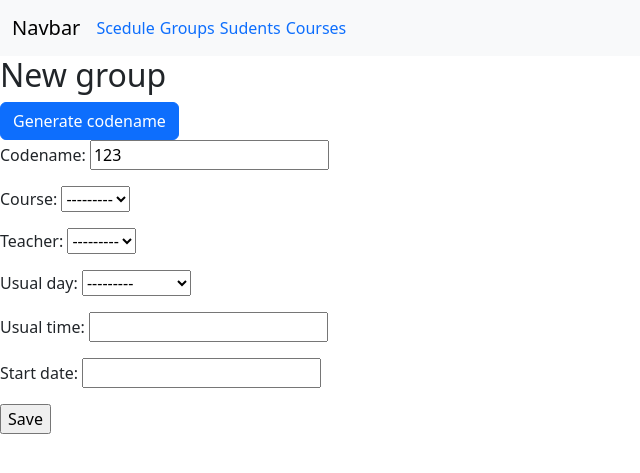
After one commit to M-Pidlisnyi/Learning-Management-System, a Django app: page /group/create/ in a window 1280 px wide. The commit adds this page. Shown: the top 473 px of the page, without its empty margins (0-640 px from the left). Run offline with Django 5.2, Linux system fonts and the light colour scheme; data that the repository does not hold is empty.

Commit message:
added group creation form

```diff
--- /dev/null
+++ b/lmsapp/forms.py
@@ -0,0 +1,9 @@
+from django import forms
+from .models import Group
+
+class GroupForm(forms.ModelForm):
+    codename = forms.CharField(widget=forms.TextInput(), initial="123")
+
+    class Meta:
+        model = Group
+        fields = '__all__'
--- a/lmsapp/models.py
+++ b/lmsapp/models.py
@@ -70,8 +70,8 @@ class Group(models.Model):
     codename   = models.CharField(max_length=50)
     course     = models.ForeignKey(Course, on_delete=models.PROTECT)
     teacher    = models.ForeignKey(Teacher, on_delete=models.PROTECT)
-    usual_day  = models.CharField(max_length=3, choices=DAY_OF_WEEK)
-    usual_time = models.TimeField()
+    usual_day  = models.CharField(max_length=3, choices=DAY_OF_WEEK, null=True, blank=True)
+    usual_time = models.TimeField(null=True, blank=True)
     start_date = models.DateTimeField(null=True, blank=True)
 
     def get_absolute_url(self):
--- a/lmsapp/urls.py
+++ b/lmsapp/urls.py
@@ -3,7 +3,8 @@ from .views import (index, schedule,
                     GroupListView, StudentListView,
                     StudentDetailView, GroupDetailView,
                     CourseDetailView, LessonDetailView,
-                    CourseListView)
+                    CourseListView,
+                    GroupCreateView)
 
 
 urlpatterns = [
@@ -16,5 +17,6 @@ urlpatterns = [
     path("course/<int:pk>", CourseDetailView.as_view(), name="course-detail"),
     path("lesson/<int:pk>", LessonDetailView.as_view(), name="lesson"),
     path("course/", CourseListView.as_view(), name="course-list"),
+    path("group/create/", GroupCreateView.as_view(), name="group-create"),
 
 ]
--- a/lmsapp/views.py
+++ b/lmsapp/views.py
@@ -2,9 +2,10 @@ from datetime import timedelta
 
 from django.shortcuts import render, redirect, get_object_or_404
 from django.http import HttpRequest
-from django.views.generic import ListView, DetailView
+from django.views.generic import ListView, DetailView, CreateView
 
 from .models import Group, Student, Lesson, Course, LessonInstance
+from .forms import GroupForm
 
 def index(req:HttpRequest):
     return render(req, "lmsapp/base.html")
@@ -37,14 +38,24 @@ class GroupDetailView(DetailView):
                 group = group
             )
             lesson_instances.append(instance)
-
-        lesson_instances[0].datetime = group.start_date
-        lesson_instances[0].save()
-        for i in range(1, len(lesson_instances)):
-            lesson_instances[i].datetime = lesson_instances[i-1].datetime + timedelta(days=7)
-            lesson_instances[i].save()
+        if group.start_date is not None:
+            lesson_instances[0].datetime = group.start_date
+            lesson_instances[0].save()
+            for i in range(1, len(lesson_instances)):
+                new_datatime = lesson_instances[i-1].datetime + timedelta(days=7)
+                lesson_instances[i].datetime =  new_datatime
+                lesson_instances[i].save()
 
         return redirect(req.path_info)
+
+class GroupCreateView(CreateView):
+    model = Group
+    form_class = GroupForm
+
+    def get_initial(self):
+        codename = "123"
+        return {"codename":codename}
+
 
 class StudentDetailView(DetailView):
     model = Student
--- /dev/null
+++ b/static/js/script.js
@@ -0,0 +1,20 @@
+function updateCodename() {
+    const courseSelect = document.getElementById('id_course');
+    const selectedCourseText = courseSelect.options[courseSelect.selectedIndex].text
+    const day = document.getElementById('id_usual_day').value;
+    const time = document.getElementById('id_usual_time').value;
+
+    if (selectedCourseText && day && time) {
+        const codename = `${selectedCourseText}_${day}_${time}`;
+        document.getElementById('id_codename').value = codename;
+    }
+}
+
+function validateForm() {
+    const codename = document.getElementById('id_codename').value;
+    if (!codename) {
+        alert('Codename cannot be empty!');
+        return false;
+    }
+    return true;
+}
--- a/templates/lmsapp/base.html
+++ b/templates/lmsapp/base.html
@@ -18,6 +18,7 @@
 
     {% endblock%}
 
+    <script src="{% static 'js/script.js'%}">console.log("loaded")</script>
     <script src="https://cdn.jsdelivr.net/npm/bootstrap@5.3.3/dist/js/bootstrap.bundle.min.js" integrity="sha384-YvpcrYf0tY3lHB60NNkmXc5s9fDVZLESaAA55NDzOxhy9GkcIdslK1eN7N6jIeHz" crossorigin="anonymous"></script>
   </body>
 </html>
--- /dev/null
+++ b/templates/lmsapp/group_form.html
@@ -0,0 +1,13 @@
+{% extends 'lmsapp/base.html' %}
+
+
+{% block content  %}
+    <h2> New group </h2>
+    <form method="post">
+        {% csrf_token %}
+        <button type="button" class="btn btn-primary" onclick="updateCodename()">Generate codename</button>
+        {{form.as_p}}
+        <input type="submit" value="Save">
+    </form>
+
+{% endblock %}
--- a/templates/lmsapp/group_list.html
+++ b/templates/lmsapp/group_list.html
@@ -8,5 +8,6 @@
         <a href="{{group.get_absolute_url}}">{{group}}</a>
 
     {% endfor %}
-
+    <br>
+    <a href="{% url 'group-create' %}" class="btn btn-primary" >New group</a>
 {% endblock %}
```
Also changed, not shown: lmsapp/migrations/0006_alter_lesson_options_alter_module_options_and_more.py (added).
